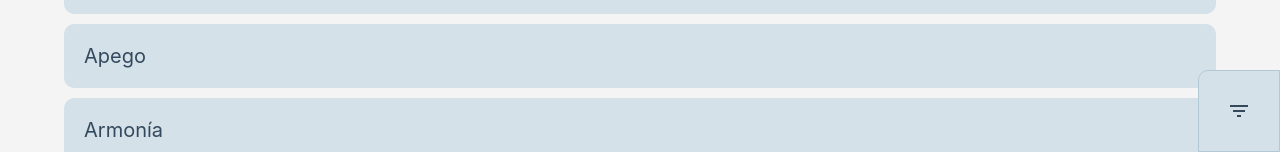
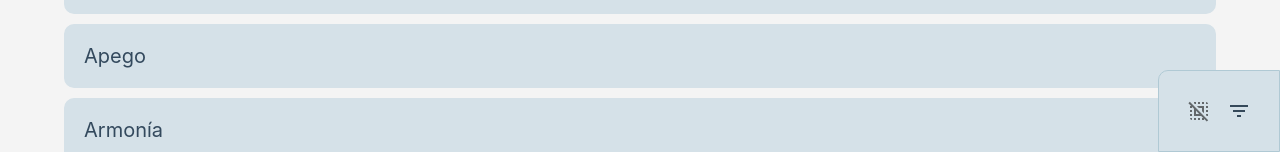
Before and after one commit to kikeelectronico/emociones, a React (Create React App) app in the folder emociones/: page / in a window 1280 px wide. Both pictures are taken after a click on the element "Aburrimiento". Shown: the part 648-800 px from the top of the page. Built offline with nearby package versions, Linux system fonts and the light colour scheme.

Commit message:
add deselect button

```diff
--- a/emociones/src/App.js
+++ b/emociones/src/App.js
@@ -2,6 +2,7 @@ import React, {useState, useEffect} from "react";
 import IconButton from '@mui/material/IconButton';
 import FilterListIcon from '@mui/icons-material/FilterList';
 import FilterListOffIcon from '@mui/icons-material/FilterListOff';
+import DeselectIcon from '@mui/icons-material/Deselect';
 
 import './App.css';
 import Emotion from './components/Emotion';
@@ -57,6 +58,16 @@ function App() {
             !filtered ? <FilterListIcon className="iconButton"/> : <FilterListOffIcon  className="iconButton"/>
           }
         </IconButton>
+        {
+          selected_emotions.length > 0 ?
+            <IconButton
+              aria-label="Deseleccinar todas"
+              onClick={() => setSelectedEmotions([])}
+            >
+              <DeselectIcon/>
+            </IconButton>
+          : <></>
+        }
       </section>
     </div>
   );
```
